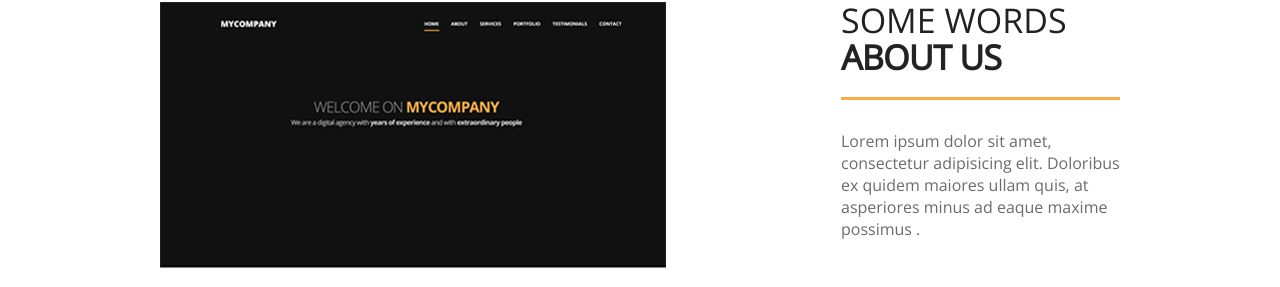
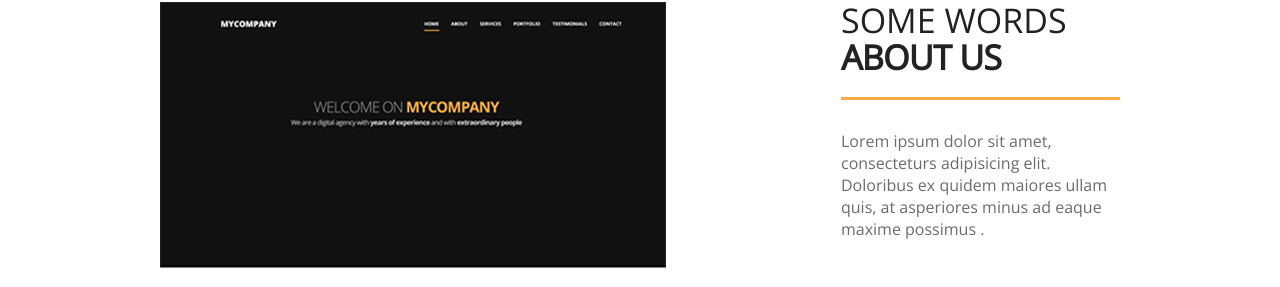
Before and after one commit to povver88/Site, a plain HTML site: page index.html in a window 1280 px wide. Shown: the part 884-1171 px from the top of the page. Drawn offline with nearby package versions, Linux system fonts and the light colour scheme.

Commit message:
second commit

```diff
--- a/index.html
+++ b/index.html
@@ -34,7 +34,7 @@
 				</div>
 				<div class="about__right">
 					<h1>SOME WORDS <span class="about_us">ABOUT US</span></h1>
-					<p>Lorem ipsum dolor sit amet, consectetur adipisicing elit. Doloribus ex quidem maiores ullam quis, at asperiores minus ad eaque maxime possimus .</p>
+					<p>Lorem ipsum dolor sit amet, consecteturs adipisicing elit. Doloribus ex quidem maiores ullam quis, at asperiores minus ad eaque maxime possimus .</p>
 				<ul>
 					<li><span class="mission">Mission - </span><span class="deliever">We deliver uniqueness and quality</span></li>
 					<li><span class="mission">Skills - </span><span class="deliever">Delivering fast and excellent results</span></li>
```
